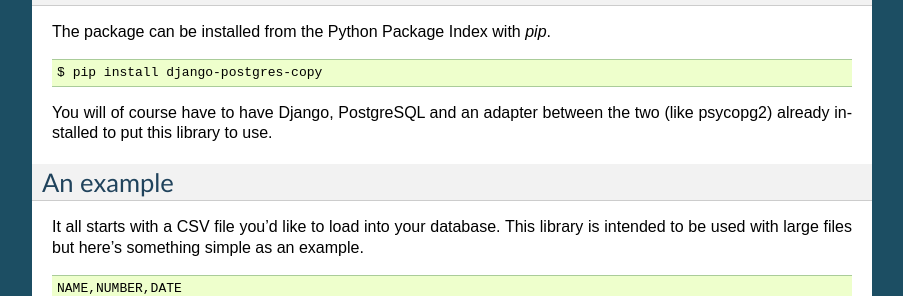
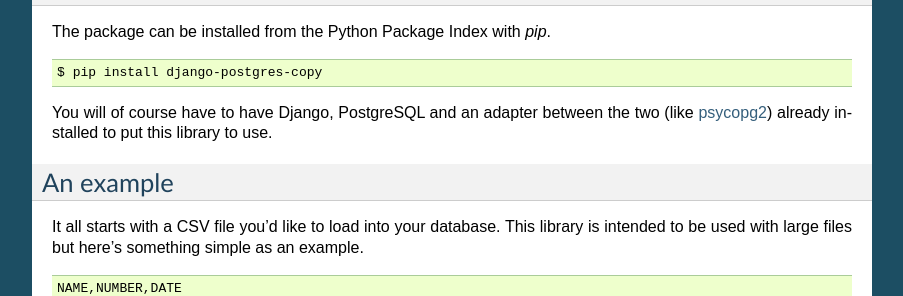
Before and after one commit to palewire/django-postgres-copy, a Sphinx documentation site: the page built from docs/index.rst, in a window 1280 px wide and 900 px high, scrolled down 744 px. Shown: the part 156-452 px from the top of the window, without its empty margins (198-1101 px from the left). Built offline with Sphinx 7.4.7, drawn with Linux system fonts in a browser that asks for light colours; part of the change alters nothing that is shown.

```diff
--- a/docs/index.rst
+++ b/docs/index.rst
@@ -56,7 +56,7 @@ The package can be installed from the Python Package Index with `pip`.
 
     $ pip install django-postgres-copy
 
-You will of course have to have Django, PostgreSQL and an adapter between the two (like psycopg2) already installed to put this library to use.
+You will of course have to have Django, PostgreSQL and an adapter between the two (like `psycopg2 <http://initd.org/psycopg/docs/>`_) already installed to put this library to use.
 
 An example
 ----------
```
